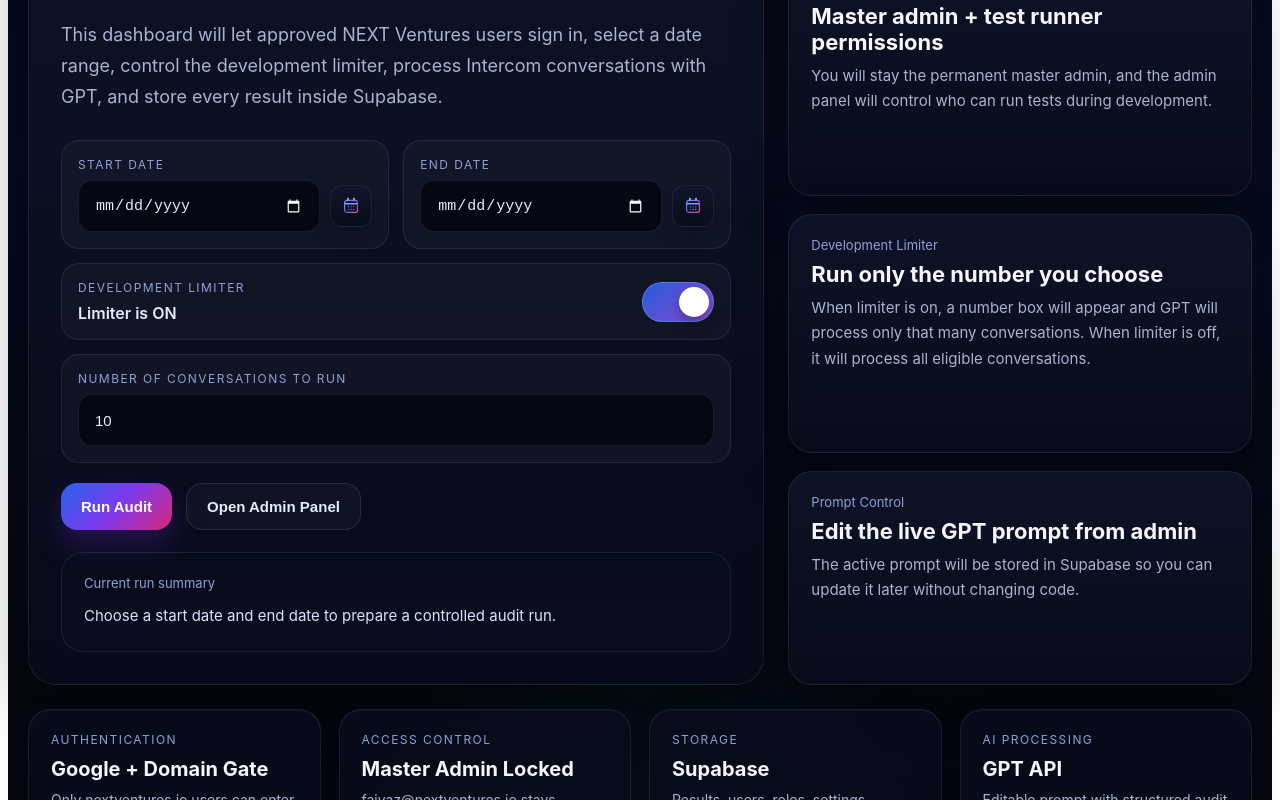
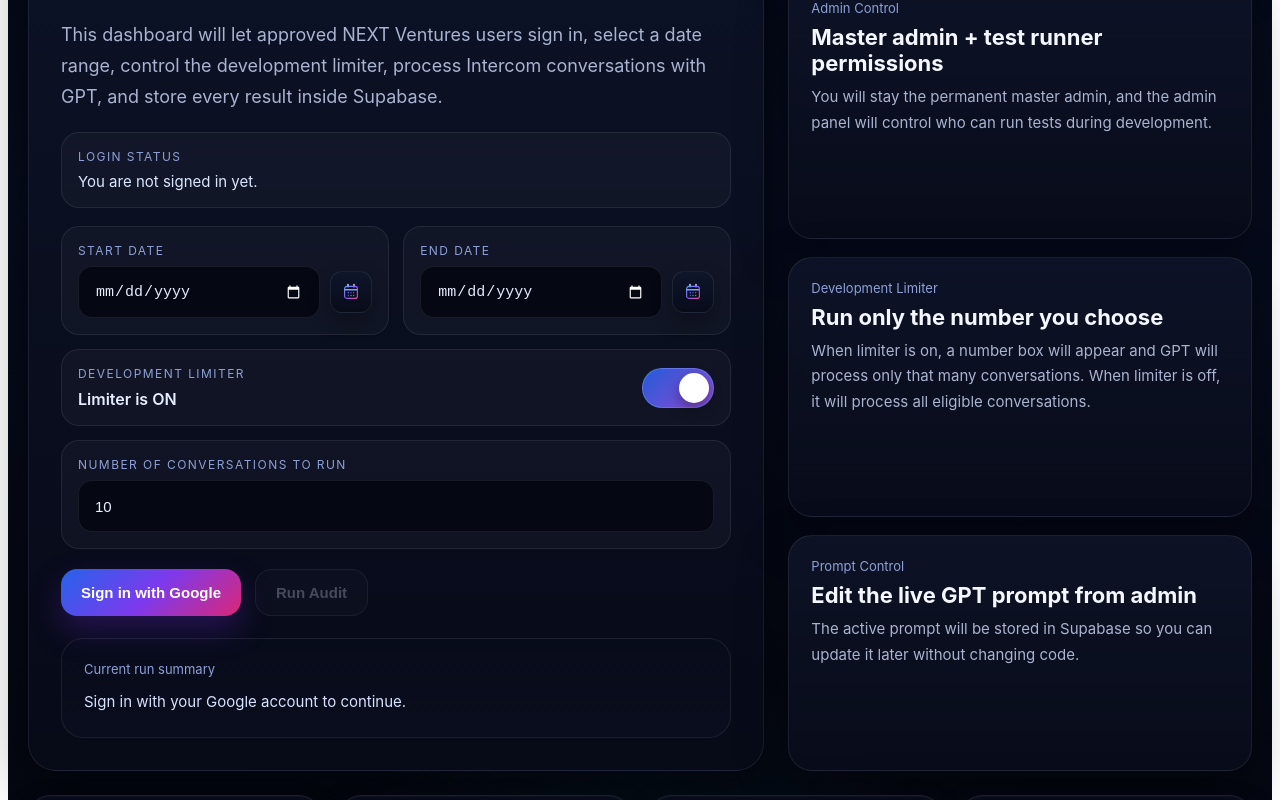
Before and after one commit to faiyaaaaaaz/Approach-Client-Sentiment-Tracking, a Next.js app: page / in a window 1280 px wide. Shown: the part 460-1260 px from the top of the page. Built offline with nearby package versions, Linux system fonts and the light colour scheme; no server answers.

Commit message:
Add authentication and profile management features

```diff
--- a/app/page.js
+++ b/app/page.js
@@ -1,6 +1,7 @@
 "use client";
 
-import { useMemo, useRef, useState } from "react";
+import { useEffect, useMemo, useRef, useState } from "react";
+import { supabase } from "../lib/supabase";
 
 function CalendarButton({ onClick, label }) {
   return (
@@ -87,6 +88,10 @@ export default function HomePage() {
   const [endDate, setEndDate] = useState("");
   const [limiterEnabled, setLimiterEnabled] = useState(true);
   const [limitCount, setLimitCount] = useState("10");
+  const [session, setSession] = useState(null);
+  const [profile, setProfile] = useState(null);
+  const [authLoading, setAuthLoading] = useState(true);
+  const [authMessage, setAuthMessage] = useState("");
 
   const startDateRef = useRef(null);
   const endDateRef = useRef(null);
@@ -104,15 +109,135 @@ export default function HomePage() {
     el.click();
   }
 
+  useEffect(() => {
+    let mounted = true;
+
+    async function loadAuth() {
+      const {
+        data: { session: currentSession },
+      } = await supabase.auth.getSession();
+
+      if (!mounted) return;
+
+      setSession(currentSession);
+
+      if (!currentSession?.user) {
+        setProfile(null);
+        setAuthLoading(false);
+        return;
+      }
+
+      const email = currentSession.user.email?.toLowerCase() || "";
+      const domain = email.split("@")[1] || "";
+
+      if (domain !== "nextventures.io") {
+        setAuthMessage("Access blocked. Only nextventures.io Google accounts are allowed.");
+        await supabase.auth.signOut();
+        setSession(null);
+        setProfile(null);
+        setAuthLoading(false);
+        return;
+      }
+
+      const { data: profileRow } = await supabase
+        .from("profiles")
+        .select("*")
+        .eq("id", currentSession.user.id)
+        .single();
+
+      if (!mounted) return;
+
+      setProfile(profileRow || null);
+      setAuthLoading(false);
+    }
+
+    loadAuth();
+
+    const {
+      data: { subscription },
+    } = supabase.auth.onAuthStateChange(async (_event, newSession) => {
+      if (!mounted) return;
+
+      setSession(newSession);
+
+      if (!newSession?.user) {
+        setProfile(null);
+        setAuthLoading(false);
+        return;
+      }
+
+      const email = newSession.user.email?.toLowerCase() || "";
+      const domain = email.split("@")[1] || "";
+
+      if (domain !== "nextventures.io") {
+        setAuthMessage("Access blocked. Only nextventures.io Google accounts are allowed.");
+        await supabase.auth.signOut();
+        setSession(null);
+        setProfile(null);
+        setAuthLoading(false);
+        return;
+      }
+
+      const { data: profileRow } = await supabase
+        .from("profiles")
+        .select("*")
+        .eq("id", newSession.user.id)
+        .single();
+
+      if (!mounted) return;
+
+      setProfile(profileRow || null);
+      setAuthLoading(false);
+    });
+
+    return () => {
+      mounted = false;
+      subscription.unsubscribe();
+    };
+  }, []);
+
+  async function handleGoogleLogin() {
+    setAuthMessage("");
+
+    const redirectTo =
+      typeof window !== "undefined" ? window.location.origin : undefined;
+
+    const { error } = await supabase.auth.signInWithOAuth({
+      provider: "google",
+      options: {
+        redirectTo,
+      },
+    });
+
+    if (error) {
+      setAuthMessage(error.message || "Google sign-in failed.");
+    }
+  }
+
+  async function handleLogout() {
+    setAuthMessage("");
+    await supabase.auth.signOut();
+    setSession(null);
+    setProfile(null);
+  }
+
+  const canRunTests =
+    profile?.is_active === true &&
+    (profile?.role === "master_admin" ||
+      profile?.role === "admin" ||
+      profile?.can_run_tests === true);
+
+  const isMasterAdmin = profile?.role === "master_admin";
+
   const statCards = [
     {
       label: "Authentication",
-      value: "Google + Domain Gate",
+      value: session?.user ? "Google Connected" : "Google Login Required",
       subtext: "Only nextventures.io users can enter",
     },
     {
       label: "Access Control",
-      value: "Master Admin Locked",
+      value: isMasterAdmin ? "Master Admin Active" : "Permission Controlled",
       subtext: "faiyaz@nextventures.io stays permanent admin",
     },
     {
@@ -155,6 +280,18 @@ export default function HomePage() {
   ];
 
   const summaryText = useMemo(() => {
+    if (authLoading) {
+      return "Checking login and access status.";
+    }
+
+    if (!session?.user) {
+      return "Sign in with your Google account to continue.";
+    }
+
+    if (profile && !canRunTests) {
+      return "You are signed in, but test-run access is not enabled for this account yet.";
+    }
+
     if (!startDate && !endDate) {
       return "Choose a start date and end date to prepare a controlled audit run.";
     }
@@ -172,7 +309,7 @@ export default function HomePage() {
     }
 
     return `Ready to run all eligible conversations from ${startDate} to ${endDate} with limiter turned off.`;
-  }, [startDate, endDate, limiterEnabled, limitCount]);
+  }, [authLoading, session, profile, canRunTests, startDate, endDate, limiterEnabled, limitCount]);
 
   const inputBaseStyle = {
     width: "100%",
@@ -269,7 +406,7 @@ export default function HomePage() {
                 display: "inline-block",
               }}
             />
-            V1 Build in Progress
+            Auth + Access Stage
           </div>
         </div>
 
@@ -324,7 +461,7 @@ export default function HomePage() {
 
             <p
               style={{
-                margin: "0 0 28px",
+                margin: "0 0 20px",
                 color: "#a9b4d0",
                 fontSize: "18px",
                 lineHeight: 1.7,
@@ -336,6 +473,60 @@ export default function HomePage() {
               Intercom conversations with GPT, and store every result inside
               Supabase.
             </p>
+
+            <div
+              style={{
+                borderRadius: "18px",
+                border: "1px solid rgba(255,255,255,0.08)",
+                background: "rgba(255,255,255,0.03)",
+                padding: "16px",
+                marginBottom: "18px",
+              }}
+            >
+              <div
+                style={{
+                  fontSize: "12px",
+                  color: "#8ea0d6",
+                  textTransform: "uppercase",
+                  letterSpacing: "0.12em",
+                  marginBottom: "8px",
+                }}
+              >
+                Login Status
+              </div>
+
+              {authLoading ? (
+                <div style={{ color: "#dbe7ff", fontSize: "15px" }}>
+                  Checking your session...
+                </div>
+              ) : session?.user ? (
+                <div style={{ display: "grid", gap: "8px" }}>
+                  <div style={{ color: "#dbe7ff", fontSize: "15px", fontWeight: 600 }}>
+                    Signed in as {session.user.email}
+                  </div>
+                  <div style={{ color: "#a9b4d0", fontSize: "14px" }}>
+                    Role: {profile?.role || "loading"} | Can run tests: {canRunTests ? "Yes" : "No"}
+                  </div>
+                </div>
+              ) : (
+                <div style={{ color: "#dbe7ff", fontSize: "15px" }}>
+                  You are not signed in yet.
+                </div>
+              )}
+
+              {authMessage ? (
+                <div
+                  style={{
+                    marginTop: "12px",
+                    color: "#fda4af",
+                    fontSize: "14px",
+                    lineHeight: 1.6,
+                  }}
+                >
+                  {authMessage}
+                </div>
+              ) : null}
+            </div>
 
             <div
               style={{
@@ -490,7 +681,6 @@ export default function HomePage() {
                       ? "linear-gradient(135deg, rgba(37,99,235,0.9), rgba(168,85,247,0.85))"
                       : "rgba(255,255,255,0.08)",
                     cursor: "pointer",
-                    transition: "all 0.2s ease",
                   }}
                 >
                   <span
@@ -503,7 +693,6 @@ export default function HomePage() {
                       borderRadius: "999px",
                       background: "#ffffff",
                       boxShadow: "0 6px 14px rgba(0,0,0,0.35)",
-                      transition: "left 0.2s ease",
                     }}
                   />
                 </button>
@@ -554,8 +743,10 @@ export default function HomePage() {
                 marginBottom: "22px",
               }}
             >
+              {!session?.user ? (
                 <button
                   type="button"
+                  onClick={handleGoogleLogin}
                   style={{
                     border: "none",
                     borderRadius: "16px",
@@ -569,23 +760,45 @@ export default function HomePage() {
                     boxShadow: "0 14px 30px rgba(91,33,182,0.35)",
                   }}
                 >
-                Run Audit
+                  Sign in with Google
                 </button>
+              ) : (
+                <button
+                  type="button"
+                  onClick={handleLogout}
+                  style={{
+                    border: "none",
+                    borderRadius: "16px",
+                    padding: "14px 20px",
+                    fontSize: "15px",
+                    fontWeight: 700,
+                    color: "#ffffff",
+                    cursor: "pointer",
+                    background:
+                      "linear-gradient(135deg, #2563eb 0%, #7c3aed 50%, #db2777 100%)",
+                    boxShadow: "0 14px 30px rgba(91,33,182,0.35)",
+                  }}
+                >
+                  Sign out
+                </button>
+              )}
 
               <button
                 type="button"
+                disabled={!canRunTests}
                 style={{
                   borderRadius: "16px",
                   padding: "14px 20px",
                   fontSize: "15px",
                   fontWeight: 700,
-                  color: "#e5ebff",
-                  cursor: "pointer",
+                  color: canRunTests ? "#e5ebff" : "rgba(229,235,255,0.45)",
+                  cursor: canRunTests ? "pointer" : "not-allowed",
                   background: "rgba(255,255,255,0.03)",
                   border: "1px solid rgba(255,255,255,0.1)",
+                  opacity: canRunTests ? 1 : 0.6,
                 }}
               >
-                Open Admin Panel
+                Run Audit
               </button>
             </div>
 
```
Lines whose indentation alone changed are shown as unchanged.
